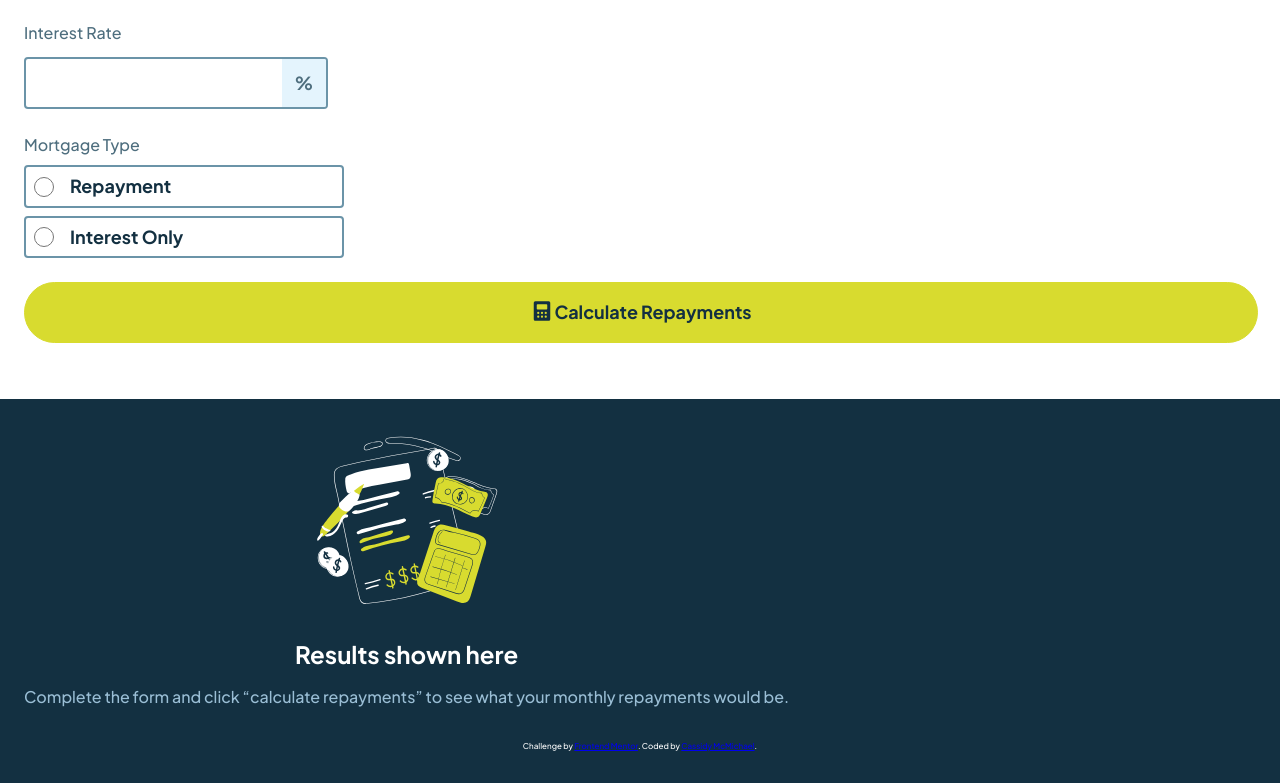
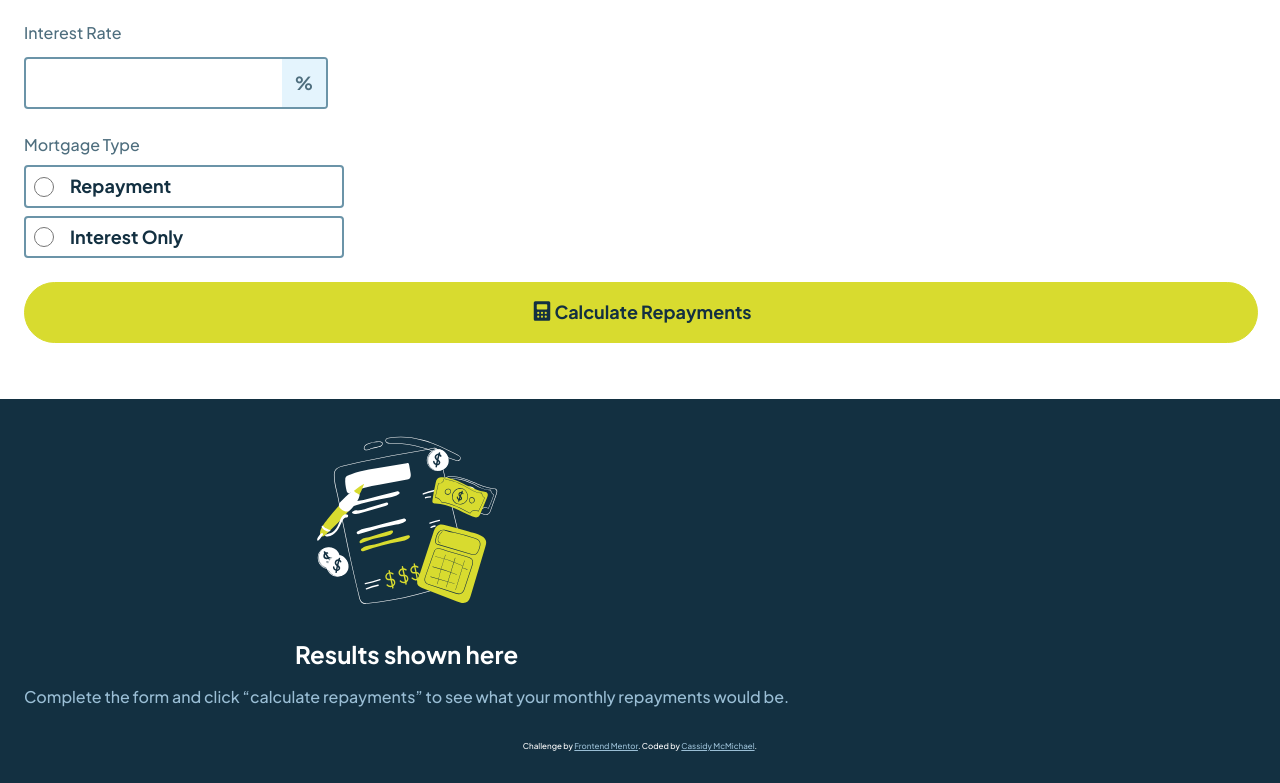
Before and after one commit to CMac450/mortgage-repayment-calculator, a plain HTML site: page index.html in a window 1280 px wide. Shown: the part 321-1104 px from the top of the page. Drawn offline with Linux system fonts and the light colour scheme.

Commit message:
change attribution link color to match theme

```diff
--- a/styles.css
+++ b/styles.css
@@ -455,6 +455,10 @@ body {
             color: var(--bg-color);
             text-align: center;
             margin-bottom: 0;
+
+            a {
+                color: var(--primary-color-300);
+            }
         }
     }
 
```
